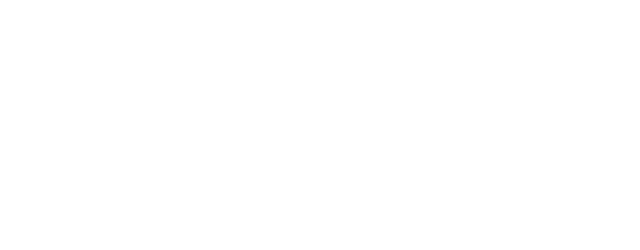
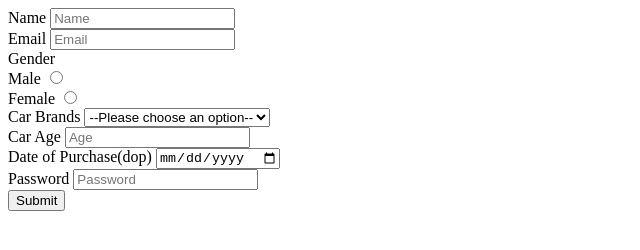
Before and after one commit to acciojob/car-insurance-form-AmanVerma5, a website: page main.html in a window 1280 px wide. Shown: the whole page, without its empty margins (0-640 px from the left). Drawn offline with Linux system fonts and the light colour scheme.

Commit message:
created a submission

```diff
--- a/main.html
+++ b/main.html
@@ -10,7 +10,47 @@
 	<!-- the entire body must be written by student -->
     <script type="text/javascript" src="./script.js">
 </script>
+<form action="" method="post">
+	<div>
+		<label for="name">Name</label>
+		<input type="text" id="name" placeholder="Name" required>
+	</div>
+	<div>
+		<label for="email">Email</label>
+		<input type="email" id="email" placeholder="Email" required>
+	</div>
+	<div>
+		<label for="gender">Gender</label><br>
 
+		<label for="male">Male</label>
+		<input type="radio" name="gender" id="gender_m" required><br>
+
+		<label for="female">Female</label>
+		<input type="radio" name="gender" id="gender_f" required>
+	</div>
+	<div>
+		<label for="cars">Car Brands</label>
+		<select name="cars" id="cars">
+			<option value=""  selected >--Please choose an option--</option>
+			<option value="bmw">BMW</option>
+			<option value="audi">Audi</option>
+			<option value="Mercedez">Mercedez</option>
+		</select>
+	</div>
+	<div>
+		<label for="carage">Car Age</label>
+		<input type="text" id="age" placeholder="Age" required>
+	</div>
+	<div>
+		<label for="dop">Date of Purchase(dop)</label>
+		<input type="date" id="dop" required>
+	</div>
+	<div>
+		<label for="password">Password</label>
+		<input type="password" id="password" placeholder="Password" required>
+	</div>
+	<button type="submit">Submit</button>
+</form>
 </body>
 
 </html>
```
